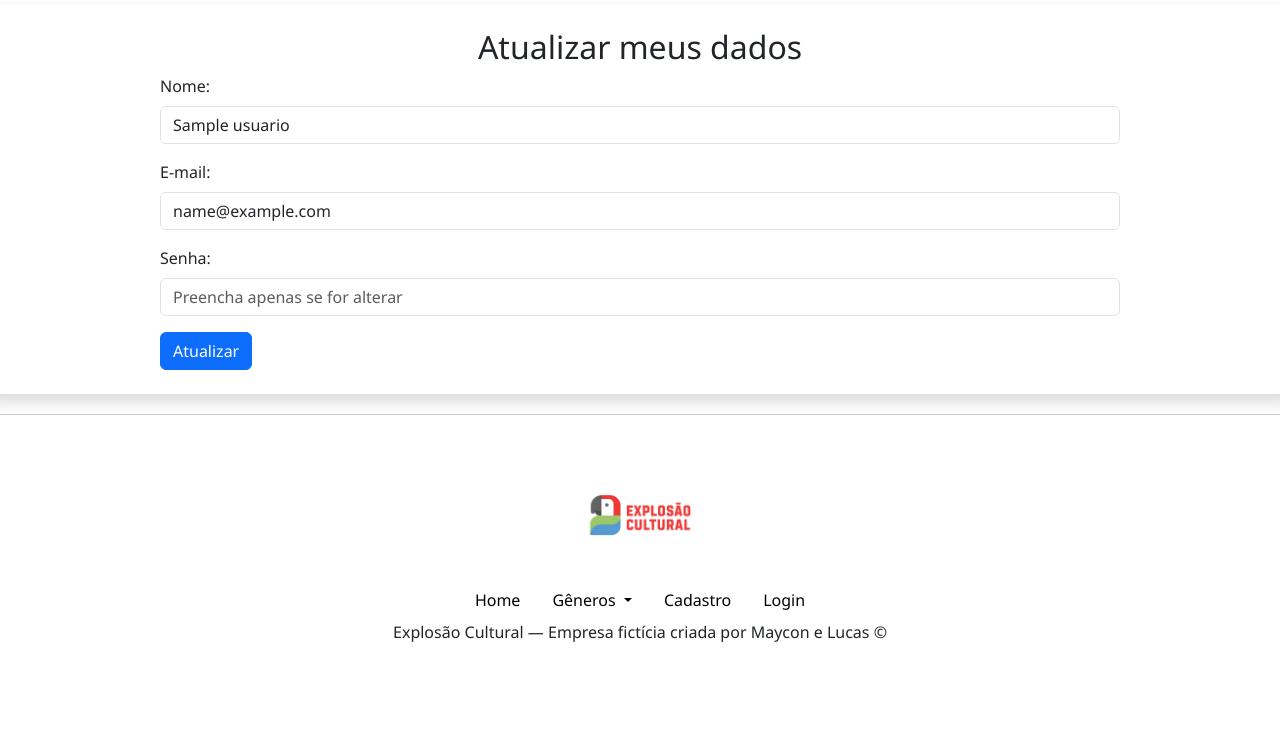
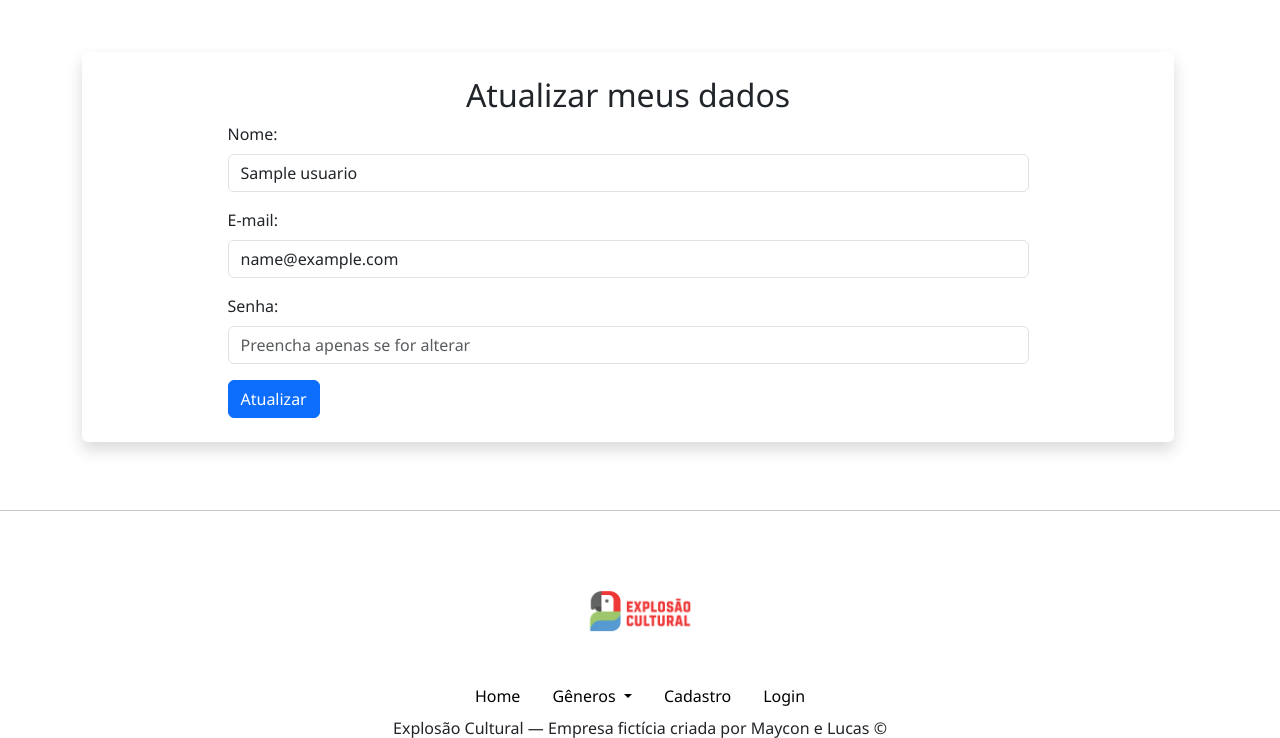
Before and after one commit to mayconr4/explosao-cultural-2, a PHP site: page /meuperfil.php in a window 1280 px wide. Shown: the part 190-928 px from the top of the page. Before the commit the page ends 832 px from the top, so only its background shows below. Run offline with PHP 8.4, Linux system fonts and the light colour scheme; the visitor is signed in with stand-in values (Sample User, id 1); tables that the repository leaves empty or names only in its code hold one stand-in row (values such as "Sample post"); data that the repository does not hold is empty.

Commit message:
adiciona uma classe css a div

```diff
--- a/meuperfil.php
+++ b/meuperfil.php
@@ -116,8 +116,9 @@ if (isset($_POST["atualizar"])) {
     </div>
     <hr>
   </header>
+    <main class="container  bg-ligth text-dark">
 
-    <div class="row">
+    <div class="row container py-5">
         <article class="col-12 bg-white rounded shadow my-1 py-4">
 
             <h2 class="text-center">
@@ -156,6 +157,7 @@ if (isset($_POST["atualizar"])) {
 
         </article>
     </div>
+    </main>
 
     <hr>
   <footer class="bg-ligth py-4">
```
